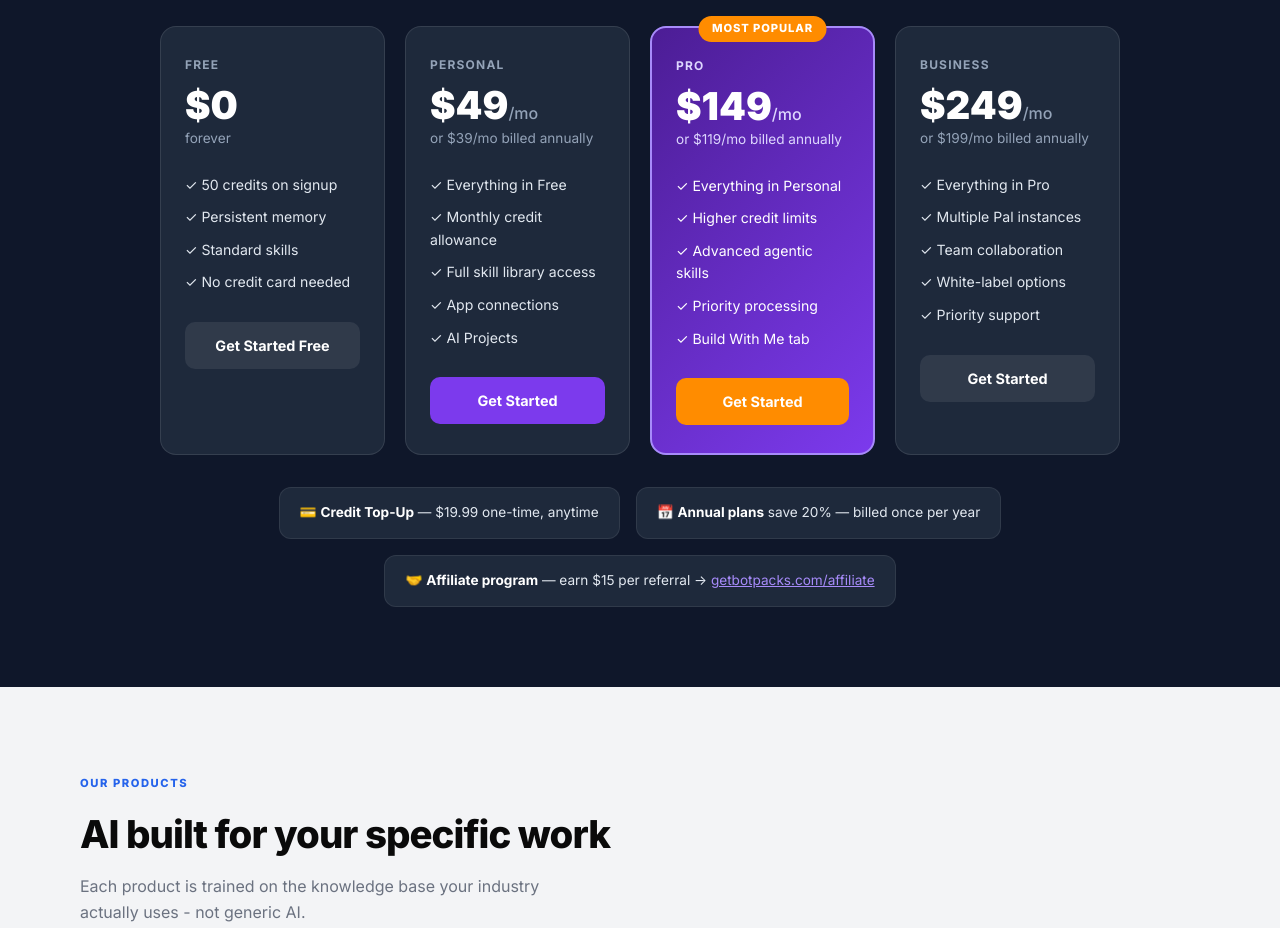
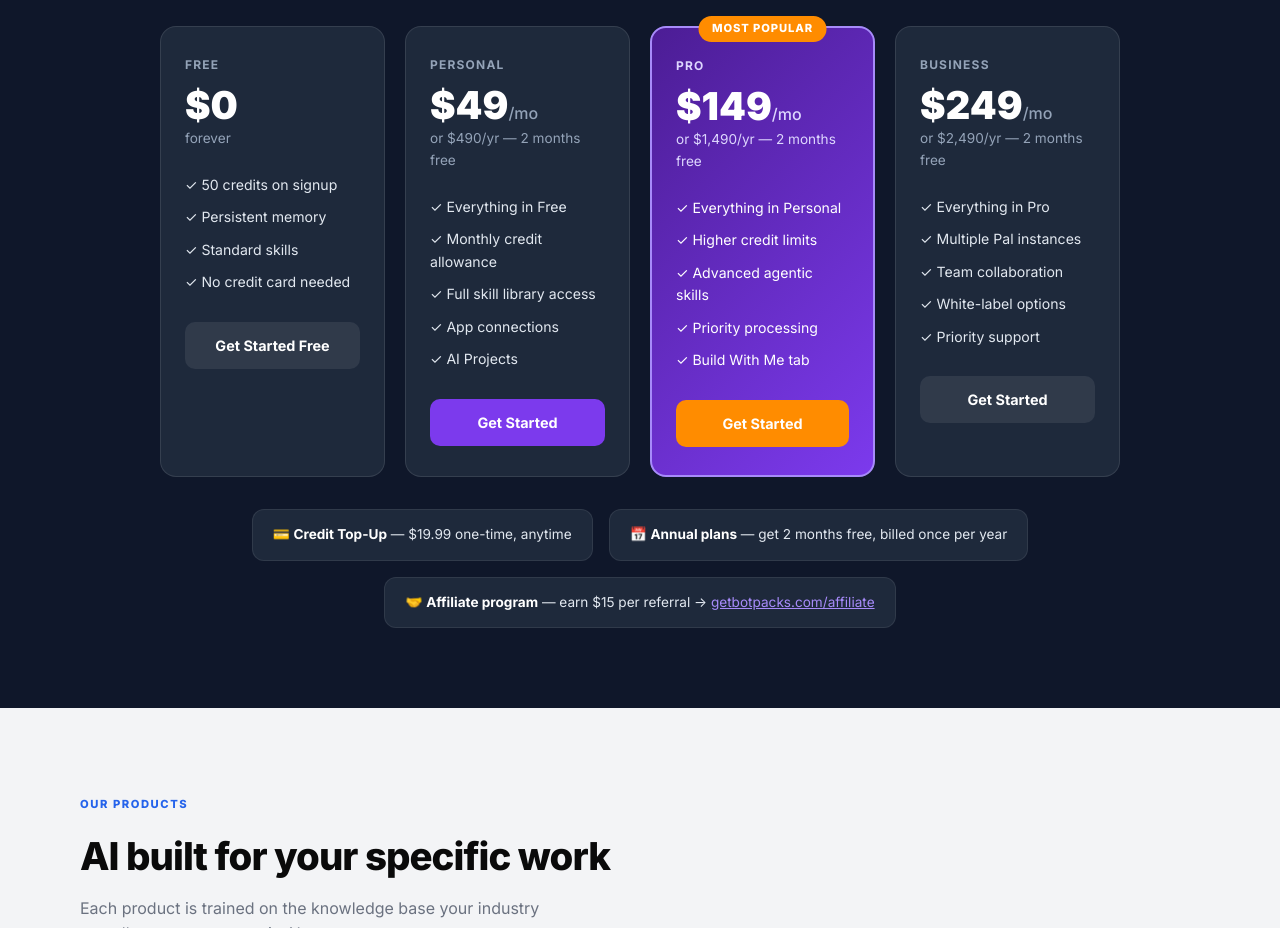
Before and after one commit to psmittyai/gbp, a website: page public/index.html in a window 1280 px wide. Shown: the part 2480-3408 px from the top of the page. Drawn offline with Linux system fonts and the light colour scheme.

Commit message:
fix: annual pricing — 2 months free, 90/490/490

```diff
--- a/public/index.html
+++ b/public/index.html
@@ -845,7 +845,7 @@
         <div style="background:#1e293b;border:1.5px solid rgba(255,255,255,0.1);border-radius:16px;padding:28px 24px;text-align:left;">
           <div style="font-size:0.75rem;font-weight:700;text-transform:uppercase;letter-spacing:0.1em;color:#94a3b8;margin-bottom:12px;">Personal</div>
           <div style="font-size:2.4rem;font-weight:900;color:#ffffff;line-height:1;margin-bottom:4px;">$49<span style="font-size:1rem;font-weight:500;color:#94a3b8;">/mo</span></div>
-          <div style="font-size:0.85rem;color:#94a3b8;margin-bottom:24px;">or $39/mo billed annually</div>
+          <div style="font-size:0.85rem;color:#94a3b8;margin-bottom:24px;">or $490/yr — 2 months free</div>
           <ul style="list-style:none;display:flex;flex-direction:column;gap:10px;margin-bottom:28px;">
             <li style="font-size:0.88rem;color:#e2e8f0;">✓ Everything in Free</li>
             <li style="font-size:0.88rem;color:#e2e8f0;">✓ Monthly credit allowance</li>
@@ -861,7 +861,7 @@
           <div style="position:absolute;top:-12px;left:50%;transform:translateX(-50%);background:#ff8c00;color:#fff;font-size:0.7rem;font-weight:800;padding:4px 14px;border-radius:99px;letter-spacing:0.08em;text-transform:uppercase;white-space:nowrap;">Most Popular</div>
           <div style="font-size:0.75rem;font-weight:700;text-transform:uppercase;letter-spacing:0.1em;color:#ddd6fe;margin-bottom:12px;">Pro</div>
           <div style="font-size:2.4rem;font-weight:900;color:#ffffff;line-height:1;margin-bottom:4px;">$149<span style="font-size:1rem;font-weight:500;color:#ddd6fe;">/mo</span></div>
-          <div style="font-size:0.85rem;color:#ddd6fe;margin-bottom:24px;">or $119/mo billed annually</div>
+          <div style="font-size:0.85rem;color:#ddd6fe;margin-bottom:24px;">or $1,490/yr — 2 months free</div>
           <ul style="list-style:none;display:flex;flex-direction:column;gap:10px;margin-bottom:28px;">
             <li style="font-size:0.88rem;color:#ffffff;">✓ Everything in Personal</li>
             <li style="font-size:0.88rem;color:#ffffff;">✓ Higher credit limits</li>
@@ -876,7 +876,7 @@
         <div style="background:#1e293b;border:1.5px solid rgba(255,255,255,0.1);border-radius:16px;padding:28px 24px;text-align:left;">
           <div style="font-size:0.75rem;font-weight:700;text-transform:uppercase;letter-spacing:0.1em;color:#94a3b8;margin-bottom:12px;">Business</div>
           <div style="font-size:2.4rem;font-weight:900;color:#ffffff;line-height:1;margin-bottom:4px;">$249<span style="font-size:1rem;font-weight:500;color:#94a3b8;">/mo</span></div>
-          <div style="font-size:0.85rem;color:#94a3b8;margin-bottom:24px;">or $199/mo billed annually</div>
+          <div style="font-size:0.85rem;color:#94a3b8;margin-bottom:24px;">or $2,490/yr — 2 months free</div>
           <ul style="list-style:none;display:flex;flex-direction:column;gap:10px;margin-bottom:28px;">
             <li style="font-size:0.88rem;color:#e2e8f0;">✓ Everything in Pro</li>
             <li style="font-size:0.88rem;color:#e2e8f0;">✓ Multiple Pal instances</li>
@@ -895,7 +895,7 @@
           💳 <strong style="color:#ffffff;">Credit Top-Up</strong> — $19.99 one-time, anytime
         </div>
         <div style="background:#1e293b;border:1.5px solid rgba(255,255,255,0.08);border-radius:12px;padding:14px 20px;font-size:0.85rem;color:#e2e8f0;">
-          📅 <strong style="color:#ffffff;">Annual plans</strong> save 20% — billed once per year
+          📅 <strong style="color:#ffffff;">Annual plans</strong> — get 2 months free, billed once per year
         </div>
         <div style="background:#1e293b;border:1.5px solid rgba(255,255,255,0.08);border-radius:12px;padding:14px 20px;font-size:0.85rem;color:#e2e8f0;">
           🤝 <strong style="color:#ffffff;">Affiliate program</strong> — earn $15 per referral → <a href="https://getbotpacks.com/affiliate" style="color:#a78bfa;">getbotpacks.com/affiliate</a>
```
